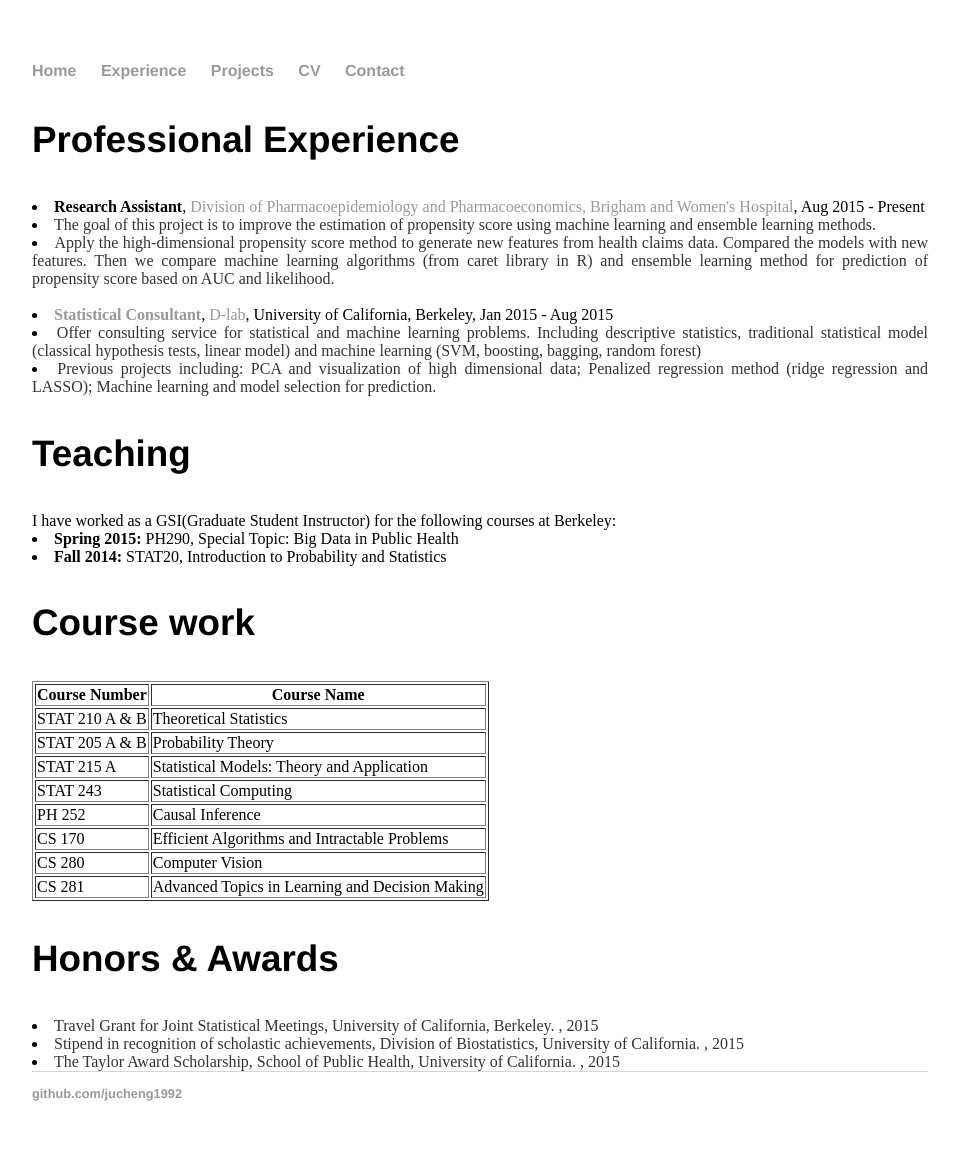
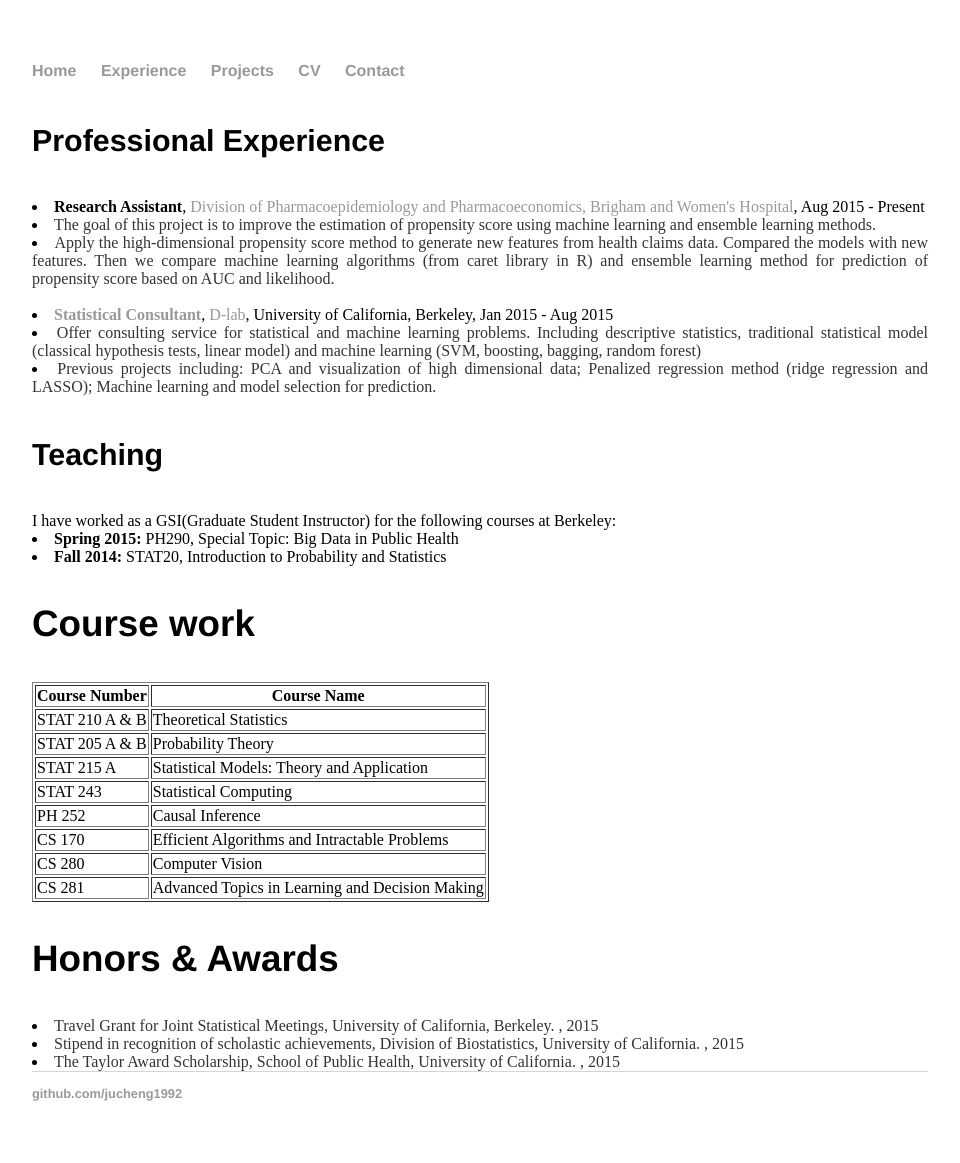
Before and after one commit to jucheng1992/jucheng1992.github.io, a Jekyll site: the page built from experience/index.html, in a window 1280 px wide. Shown: the whole page, without its empty margins (160-1120 px from the left). Built offline with Jekyll 4.4.1, drawn with Linux system fonts in a browser that asks for light colours.

Commit message:
change font

```diff
--- a/cv/index.html
+++ b/cv/index.html
@@ -5,7 +5,7 @@ title: CV of Cheng Ju
 
 <div class="cv">
 
-  <h3>Curriculum Vitae</h3>
+  <h4>Curriculum Vitae</h4>
 
   <p>
     You can download my CV <a href="Resume_Cheng.pdf">here</a>.
--- a/experience/index.html
+++ b/experience/index.html
@@ -6,7 +6,7 @@ title: Professional Experience
 <div class="Experience">
 
 
-  <h3>Professional Experience</h3>
+  <h4>Professional Experience</h4>
   <p>
 
     <li><b>Research Assistant</b></a>, <a href="http://www.drugepi.org/">Division of
@@ -50,7 +50,7 @@ title: Professional Experience
 
 </p>
 
-<h3>Teaching</h3>
+<h4>Teaching</h4>
 
 I have worked as a GSI(Graduate Student Instructor) for the following
 courses at Berkeley:
```
